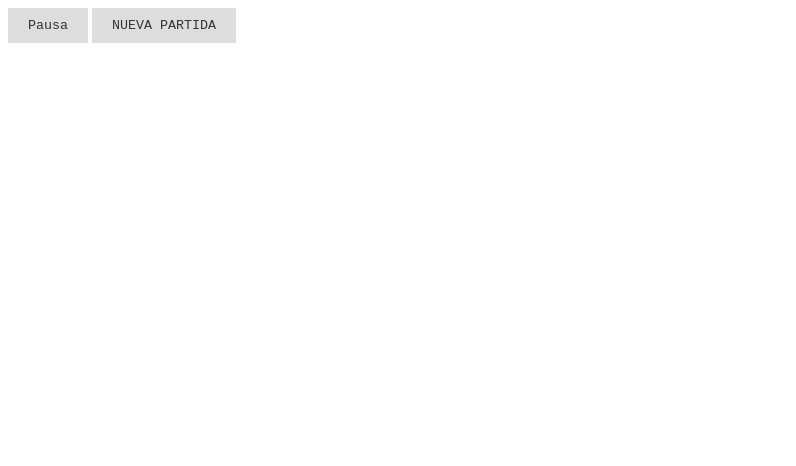
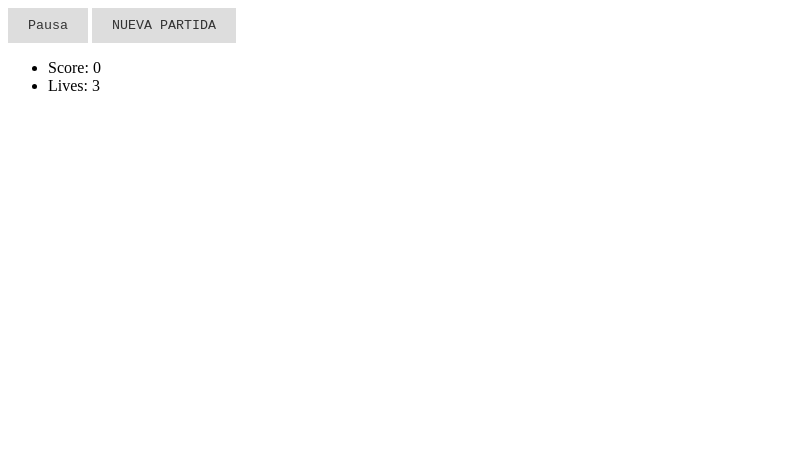
Before and after one commit to Rafael-2806/juego, a website: page juego_entrega/index.html in a window 1280 px wide. Shown: the top 466 px of the page, without its empty margins (0-796 px from the left). Drawn offline with Linux system fonts and the light colour scheme.

Commit message:
cambios en png

```diff
--- a/juego_entrega/index.html
+++ b/juego_entrega/index.html
@@ -16,6 +16,11 @@
 <body>
   <button id="pause" class="gamebutton" onclick="this.blur();">Pausa</button>
   <button id="reset" class="gamebutton" onclick="this.blur();">NUEVA PARTIDA</button>
+
+  <!-- Añadiendo la lista para mostrar puntuación y vidas -->
+  <ul>
+    <li id="scoreli">Score: 0</li>
+    <li id="livesli">Lives: 3</li>
+  </ul>
 </body>
-
 </html>
```
Also changed, not shown: juego_entrega/assets/bueno.png, juego_entrega/assets/jefe.png, juego_entrega/assets/malo.png, juego_entrega/assets/shot1.png, juego_entrega/assets/shot2.png.
